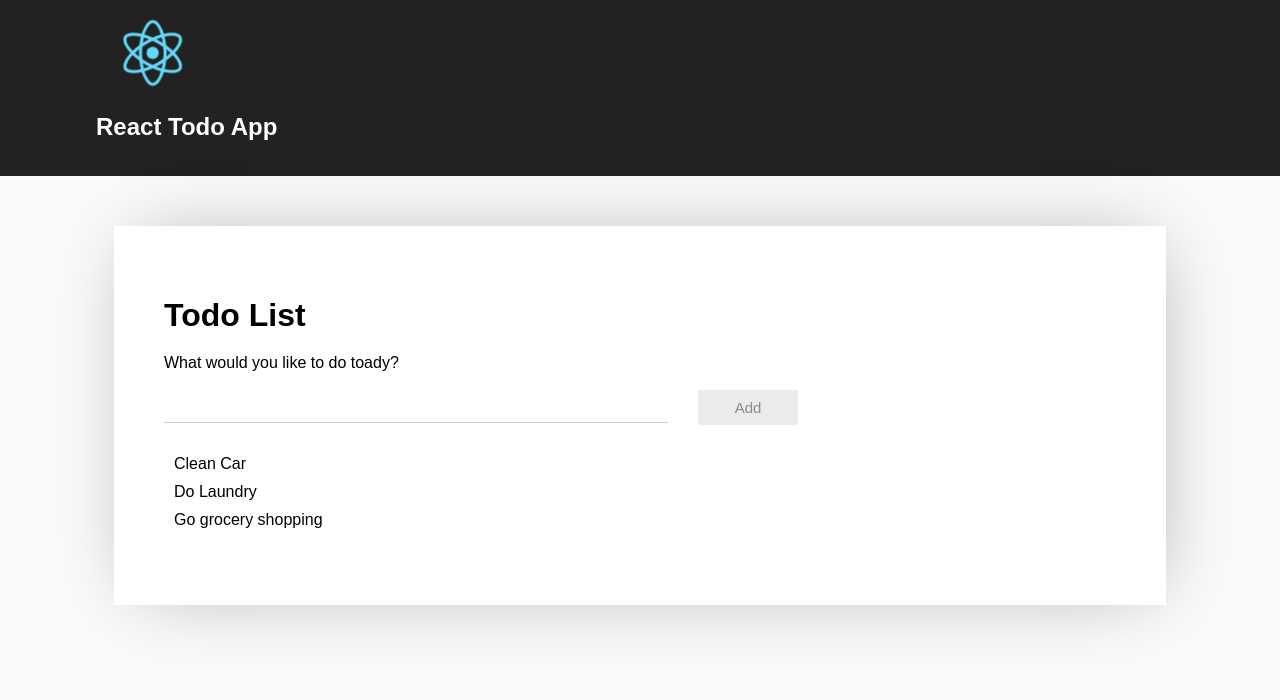
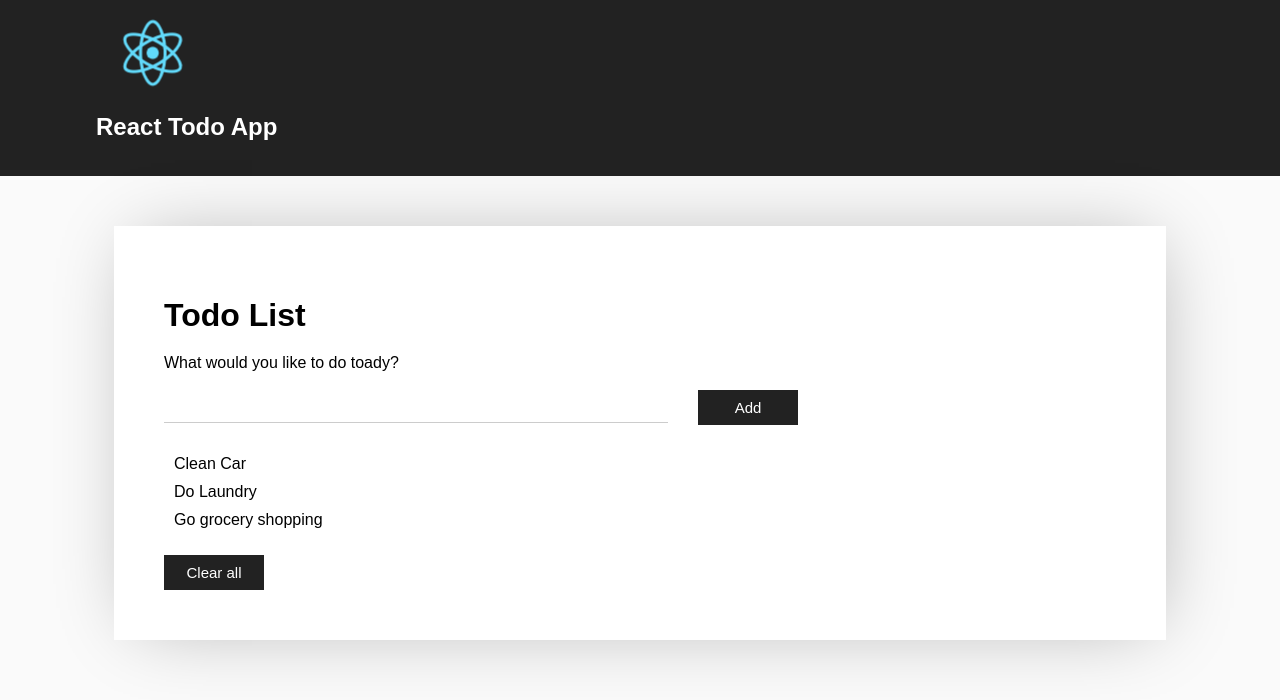
Before and after one commit to andreviallon/react-redux-todo-app, a React (Create React App) app: page / in a window 1280 px wide. Shown: the top 700 px of the page. Built offline with nearby package versions, Linux system fonts and the light colour scheme; the HTML template or start-up script is replaced by a standard one.

Commit message:
Clear all todos

```diff
--- a/src/components/Todo.css
+++ b/src/components/Todo.css
@@ -28,9 +28,10 @@ button {
     width: 100px;
     margin-left: 30px;
     cursor: pointer;
-    background-color: rgb(235, 235, 235);
+    background-color: #222;
     border: 0px solid;
-    color: rgb(139, 139, 139);
+    color: white;
+    font-weight: 500;
 }
 
 .flex-container {
@@ -54,3 +55,7 @@ li {
 .fa {
     cursor: pointer;
 }
+
+.clear-all{
+    margin: 0;
+}
--- a/src/components/Todo.js
+++ b/src/components/Todo.js
@@ -35,6 +35,10 @@ class Todo extends Component {
         this.setState({ todos: newTodos });
     }
 
+    onClearAllTodos() {
+        this.setState({ todos: [] });
+    }
+
     render() {
         return (
             <div className="todo-container">
@@ -51,6 +55,7 @@ class Todo extends Component {
                         <li>{todo}</li> <div className="fa fa-times" onClick={() => this.onRemoveTodo(i)}></div>
                     </div>
                 )}</ul>
+                <button className="clear-all" onClick={this.onClearAllTodos.bind(this)}>Clear all</button>
             </div>
         )
     }
```
